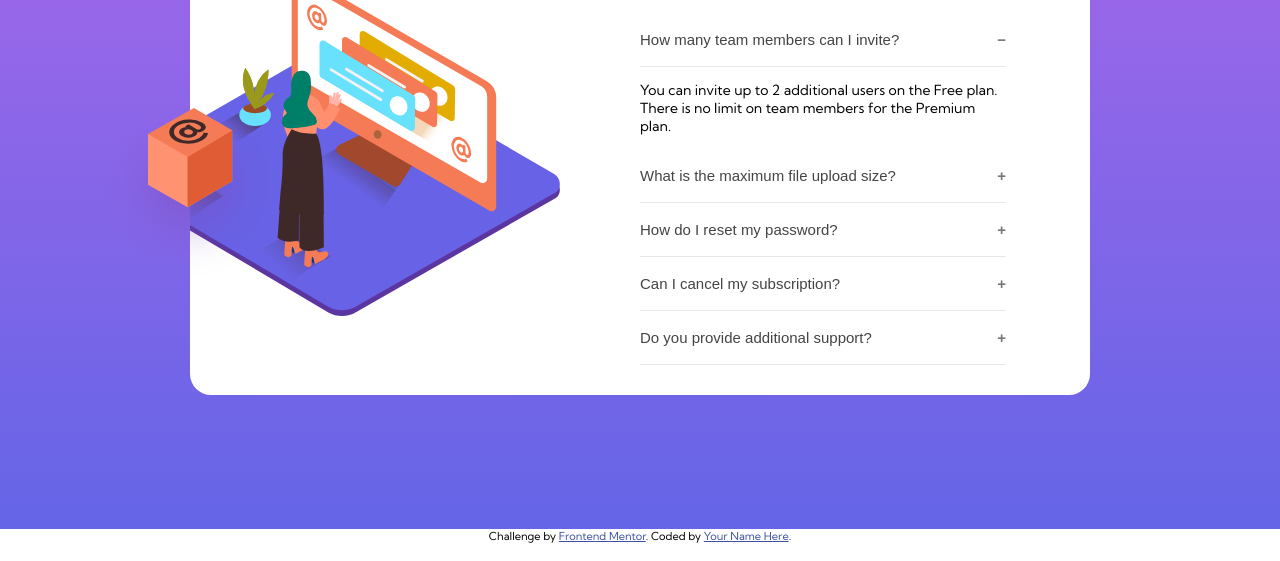
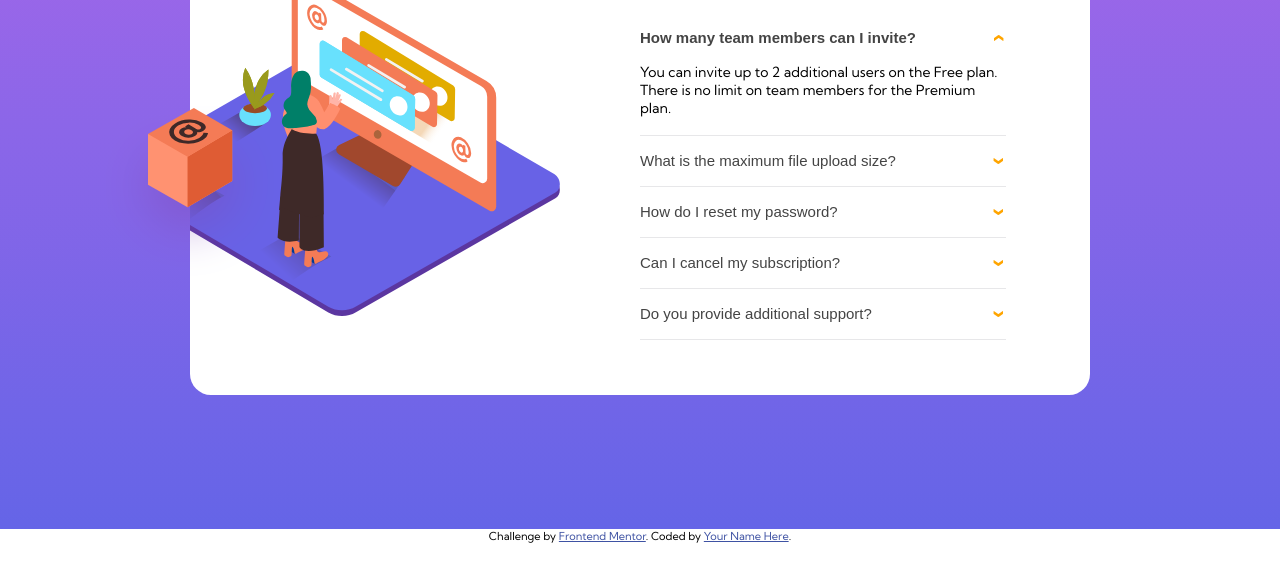
Before and after one commit to scottmotion/faq-accordion-card, a plain HTML site: page index.html in a window 1280 px wide. Both pictures are taken after a click on the button "How many team members can I invite?". Shown: the part 239-800 px from the top of the page. Drawn offline with nearby package versions, Linux system fonts and the light colour scheme.

Commit message:
Update style.css

```diff
--- a/css/style.css
+++ b/css/style.css
@@ -85,33 +85,40 @@ main {
 
 }
 .accordion {
-    background-color: white;
+    background-color: unset;
     color: #444;
     cursor: pointer;
     padding: 18px 0px;
     width: 100%;
     border: none;
-    border-bottom: 1px solid hsl(240, 5%, 91%);
     text-align: left;
     outline: none;
     font-size: 15px;
     transition: 0.4s;
+    line-height: 1rem;
 }
 
-  .active, .accordion:hover {
-    background-color: white;
+.active {
+    font-weight: 700;
+}
+
+.accordion:not(.active):hover {
+    color: orange;
 }
 
 .accordion:after {
-    content: '\002B';
-    color: #777;
+    content: '\2039';
+    color: orange;
     font-weight: bold;
     float: right;
-    margin-left: 5px;
+    margin-right: 5px;
+    font-size: 24px;
+    rotate: -90deg;
 }
 
 .active:after {
-    content: "\2212";
+    rotate: 90deg;
+    margin-right: 2px;
 }
 
 .panel {
@@ -119,11 +126,14 @@ main {
     max-height: 0;
     overflow: hidden;
     transition: max-height 0.2s ease-out;
+    border-bottom: 1px solid hsl(240, 5%, 91%);
 }
 
 
-
-
+.panel>p {
+    margin: 0;
+    padding: 0 0 18px 0;
+}
 
 
 
```
Lines whose indentation alone changed are shown as unchanged.
